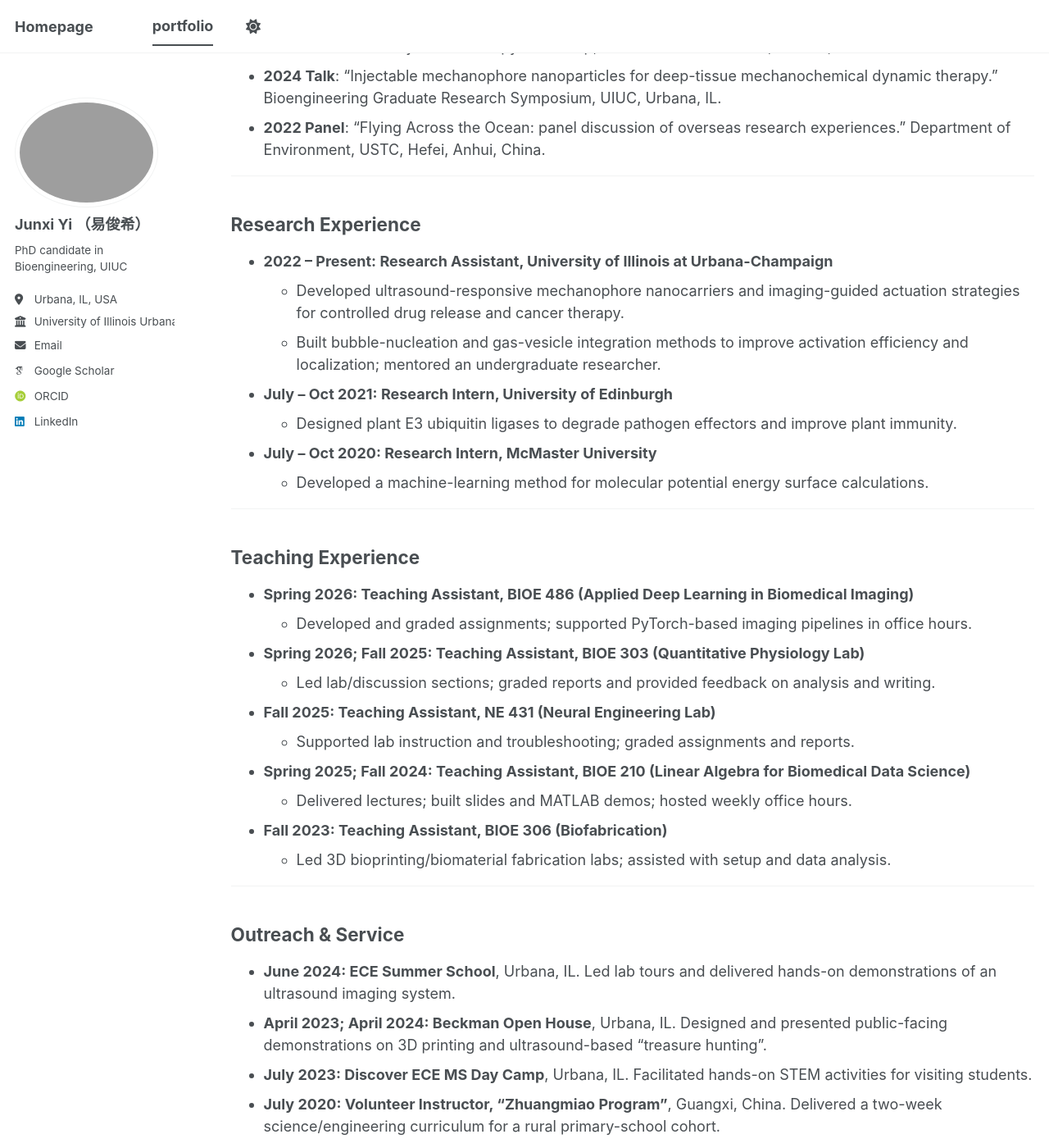
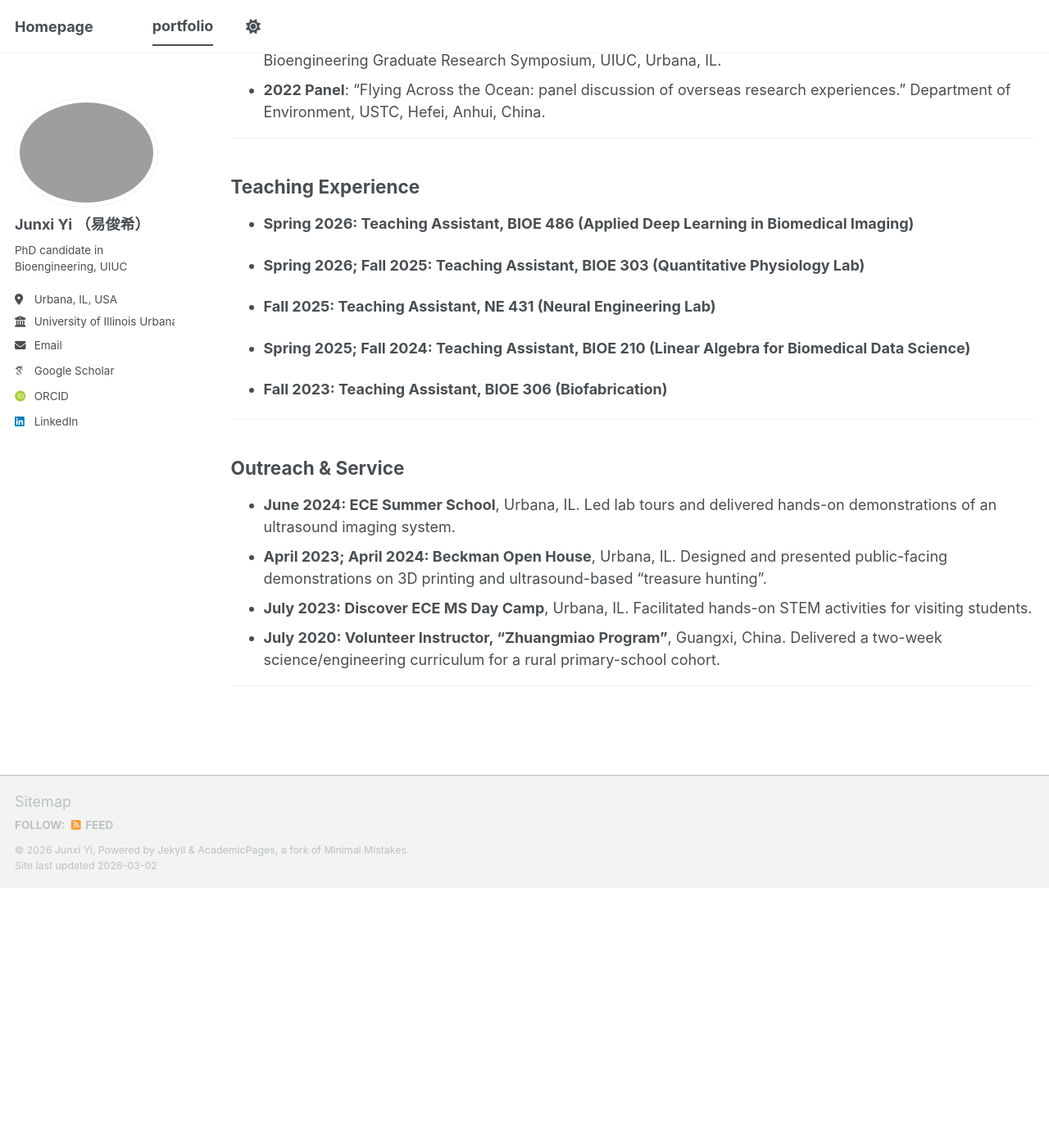
Before and after one commit to yjx1030/yjx1030.github.io, a Jekyll site: the page built from _pages/cv.md, in a window 1280 px wide and 1400 px high, scrolled down 2748 px. Shown: the whole window at 82% size. Built offline with Jekyll 4.4.1, drawn with Linux system fonts in a browser that asks for light colours; some web fonts are replaced; a script bundle is joined from its source files by our own code; library files that are not in the unit come from our copies; after the commit the page ends 3831 px from its top, so only the background shows below that.

Commit message:
Update cv.md

```diff
--- a/_pages/cv.md
+++ b/_pages/cv.md
@@ -73,32 +73,20 @@ redirect_from:
 
 ---
 
-## Research Experience
-
-
-* **2022 – Present: Research Assistant, University of Illinois at Urbana-Champaign**
-    * Developed ultrasound-responsive mechanophore nanocarriers and imaging-guided actuation strategies for controlled drug release and cancer therapy.
-    * Built bubble-nucleation and gas-vesicle integration methods to improve activation efficiency and localization; mentored an undergraduate researcher.
-* **July – Oct 2021: Research Intern, University of Edinburgh**
-    * Designed plant E3 ubiquitin ligases to degrade pathogen effectors and improve plant immunity.
-* **July – Oct 2020: Research Intern, McMaster University**
-    * Developed a machine-learning method for molecular potential energy surface calculations.
-
----
 
 ## Teaching Experience
 
 
 * **Spring 2026: Teaching Assistant, BIOE 486 (Applied Deep Learning in Biomedical Imaging)**
-    * Developed and graded assignments; supported PyTorch-based imaging pipelines in office hours.
+
 * **Spring 2026; Fall 2025: Teaching Assistant, BIOE 303 (Quantitative Physiology Lab)**
-    * Led lab/discussion sections; graded reports and provided feedback on analysis and writing.
+
 * **Fall 2025: Teaching Assistant, NE 431 (Neural Engineering Lab)**
-    * Supported lab instruction and troubleshooting; graded assignments and reports.
+
 * **Spring 2025; Fall 2024: Teaching Assistant, BIOE 210 (Linear Algebra for Biomedical Data Science)**
-    * Delivered lectures; built slides and MATLAB demos; hosted weekly office hours.
+
 * **Fall 2023: Teaching Assistant, BIOE 306 (Biofabrication)**
-    * Led 3D bioprinting/biomaterial fabrication labs; assisted with setup and data analysis.
+
 
 ---
 
```
Also changed, not shown: other parts of _pages/cv.md (+3 -3 lines).
